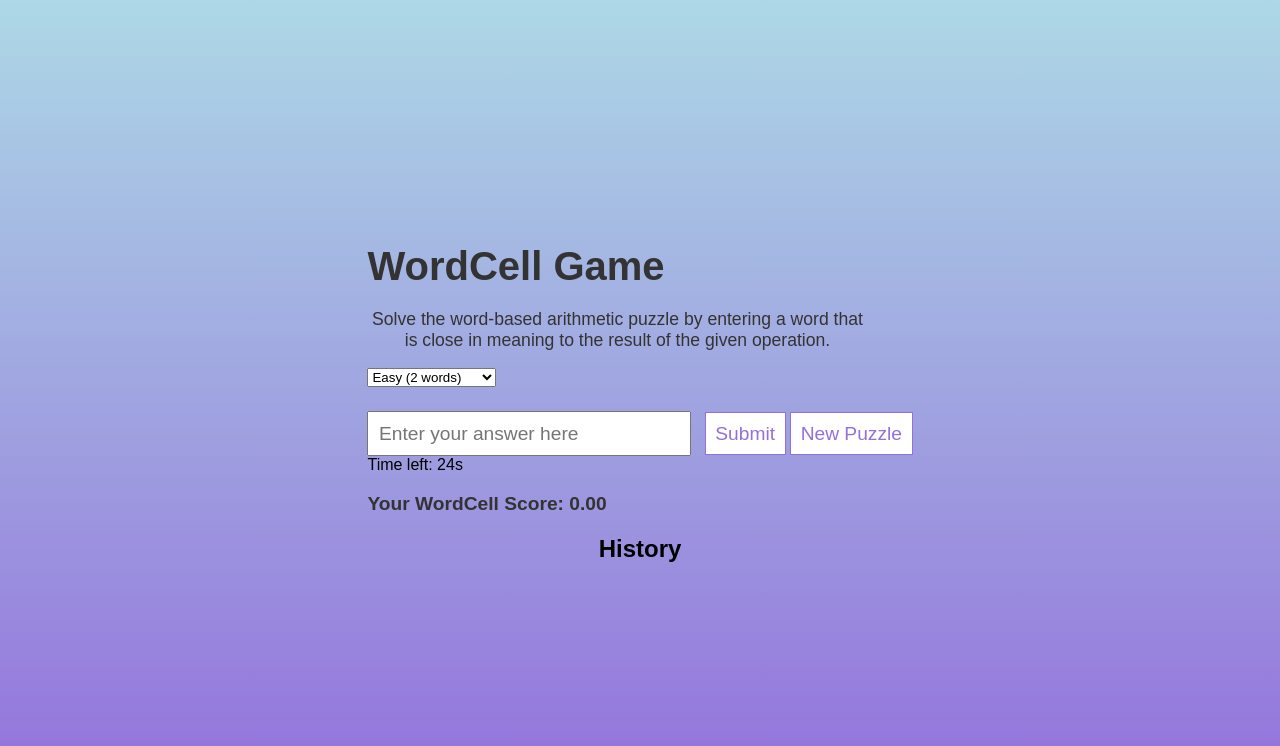
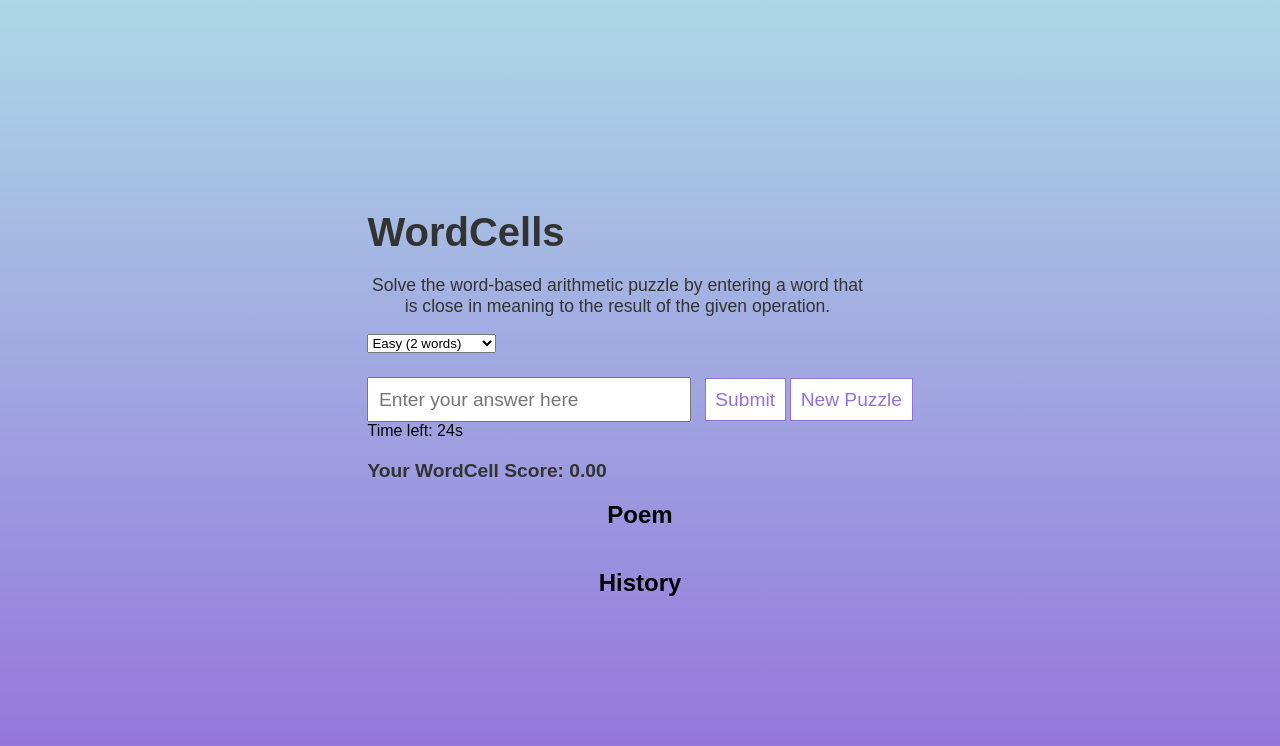
Before and after one commit to anderote/WordCells, a Flask app: page / in a window 1280 px wide. Shown: the top 746 px of the page. Run offline with Flask 2, Linux system fonts and the light colour scheme; data that the repository does not hold is empty; parts of the project's set-up code (start-up, migrations or seed data) failed here and were passed over.

Commit message:
commented out poem generation, implemented api key

```diff
--- a/app.py
+++ b/app.py
@@ -3,9 +3,37 @@ import random
 import numpy as np
 from sklearn.metrics.pairwise import cosine_similarity
 import os
+import json
+import openai
+import threading
 
 
 app = Flask(__name__)
+
+
+# Add a function to load the API key with a timeout
+def load_api_key_with_timeout(file_path, timeout=30):
+    api_key = None
+
+    def load_key():
+        nonlocal api_key
+        with open(file_path, 'r') as f:
+            api_key = f.read().strip()
+
+    load_key_thread = threading.Thread(target=load_key)
+    load_key_thread.start()
+    load_key_thread.join(timeout)
+
+    if load_key_thread.is_alive():
+        app.logger.error("Loading API key timed out.")
+        load_key_thread.join()  # Ensure the thread is joined even after timeout
+        return None
+
+    return api_key
+
+# Load the API key with a timeout
+api_key_path = 'api_key.txt'
+openai.api_key = load_api_key_with_timeout(api_key_path)
 
 def load_glove_embeddings(file_path):
     embeddings = {}
@@ -81,18 +109,70 @@ def generate_puzzle():
     return jsonify({"puzzle": " + ".join(words), "result_embedding": result_embedding.tolist()})
 
 
+# Update calculate_similarity() function
+# Import json at the beginning of the file
+# Update calculate_similarity() function
 @app.route("/calculate_similarity", methods=["POST"])
 def calculate_similarity():
-    user_word = request.form["user_word"]
+    user_words = request.form["user_words"]
+    user_words = json.loads(user_words)  # Deserialize the JSON string
     result_embedding = np.array(request.form.getlist("result_embedding[]"), dtype=np.float32)
 
-    if user_word in glove_model:
-        user_embedding = glove_model[user_word]
-        similarity = cosine_similarity([user_embedding], [result_embedding])[0][0]
+    puzzle_words = request.form["puzzle_words"].split(" + ")  # Get the puzzle words and split them
+
+    user_embeddings = []
+    matched_words = 0
+
+    for user_word in user_words:
+        if user_word in glove_model:
+            if user_word not in puzzle_words:
+                user_embeddings.append(glove_model[user_word])
+            else:
+                matched_words += 1
+        else:
+            return jsonify({"error": f"Invalid input: {user_word} is not in the vocabulary."})
+
+    if matched_words == len(user_words):
+        similarity = 0.0
+    else:
+        user_combined_embedding = np.sum(user_embeddings, axis=0)
+        similarity = cosine_similarity([user_combined_embedding], [result_embedding])[0][0]
         similarity = float(np.round(similarity, 2))
-        return jsonify({"similarity": round(similarity, 2)})
-    else:
-        return jsonify({"error": "Invalid input. Please enter a word from the vocabulary."})
+
+    return jsonify({"similarity": round(similarity, 2)})
+
+
+# Add a function to generate a poem using ChatGPT
+def generate_poem(prompt):
+    response = openai.Completion.create(
+        engine="text-davinci-002",
+        prompt=prompt,
+        max_tokens=50,
+        n=1,
+        stop=None,
+        temperature=0.5,
+    )
+    return response.choices[0].text.strip()
+
+
+# Add a new route to generate a two-line poem when the puzzle generates
+@app.route("/generate_poem_on_puzzle", methods=["POST"])
+def generate_poem_on_puzzle():
+    puzzle_words = request.form["puzzle_words"]
+    prompt = f"Write me a two-line poem with rhyme scheme AB that includes the following words: {puzzle_words}"
+    poem = generate_poem(prompt)
+    return jsonify({"poem": poem})
+
+# Add a new route to finish the poem when the user submits their words
+@app.route("/generate_poem_on_submit", methods=["POST"])
+def generate_poem_on_submit():
+    user_words = request.form["user_words"]
+    starting_poem = request.form["starting_poem"]
+    prompt = f"Finish the following two-line poem with rhyme scheme AB by adding two more lines with rhyme scheme AB that include the following words: {user_words}\n\n{starting_poem}"
+    finished_poem = generate_poem(prompt)
+    return jsonify({"poem": finished_poem})
+
+
 
 if __name__ == "__main__":
-    app.run(debug=True)
+    app.run(debug=True, port=5000)
--- a/templates/index.html
+++ b/templates/index.html
@@ -10,7 +10,7 @@
 
 <body>
     <div class="main-content">
-        <h1>WordCell Game</h1>
+        <h1>WordCells</h1>
         <p>Solve the word-based arithmetic puzzle by entering a word that is close in meaning to the result of the given
             operation.</p>
             <select id="difficulty">
@@ -26,6 +26,10 @@
         <div id="timer">Time left: 30s</div>
         <div id="result"></div>
         <div id="score">Your WordCell Score: 0.00</div>
+    </div>
+    <div class="poem">
+        <h2>Poem</h2>
+        <p id="poem"></p>
     </div>
     <div class="history">
         <h2>History</h2>
@@ -47,12 +51,29 @@
                 $('#timer').text(`Time left: ${timeLeft}s`);
                 if (timeLeft === 0) {
                     clearInterval(timer);
-                    $('#result').text("Game Over");
-                    $('#submit-btn').prop('disabled', true);
+                    // Generate a new puzzle without adding the previous puzzle to the history
+                    $('#user-word').val('');
+                    generatePuzzle();
                 }
             }, 1000);
         }
 
+    function generatePoem(puzzle_words, user_words) {
+        $.post('/generate_poem', {
+            puzzle_words: puzzle_words.join(" + "),
+            user_words: JSON.stringify(user_words),
+        }, data => {
+            $('#poem').text(data.poem);
+        });
+    }
+
+    function generatePoemOnPuzzle(puzzleWords) {
+        $.post('/generate_poem_on_puzzle', {
+            puzzle_words: puzzleWords,
+        }, data => {
+            $('#poem').text(data.poem);
+        });
+    }
 
 
     function generatePuzzle() {
@@ -64,14 +85,17 @@
             currentResultEmbedding = data.result_embedding;
             currentPuzzle = data.puzzle;
         });
+        $('#user-word').val('');
     }
 
 
     function submitAnswer() {
         clearInterval(timer);
-            const userWord = $('#user-word').val();
+        const userInput = $('#user-word').val();
+        const userWords = userInput.split(/[ ,+]+/).filter(Boolean); // Split input by space, comma, or plus sign
         $.post('/calculate_similarity', {
-                user_word: userWord,
+            user_words: JSON.stringify(userWords), // Send the words as a JSON string
+            puzzle_words: currentPuzzle, // Send the puzzle words
             result_embedding: currentResultEmbedding,
         }, data => {
             if (data.error) {
@@ -80,10 +104,12 @@
                 currentScore += data.similarity;
                 $('#result').text(`Similarity: ${data.similarity}`);
                 $('#score').text(`Your WordCell Score: ${currentScore.toFixed(2)}`);
-                    addToHistory(currentPuzzle, userWord, data.similarity);
+                addToHistory(currentPuzzle, userInput, data.similarity);
+                // generatePoem(puzzle_words, user_words);
+            }
+            // Clear the text entry box and generate a new puzzle
             $('#user-word').val('');
-                    generatePuzzle();  // generate a new puzzle
-                }
+            generatePuzzle();
         });
     }
 
```
Lines whose indentation alone changed are shown as unchanged.
